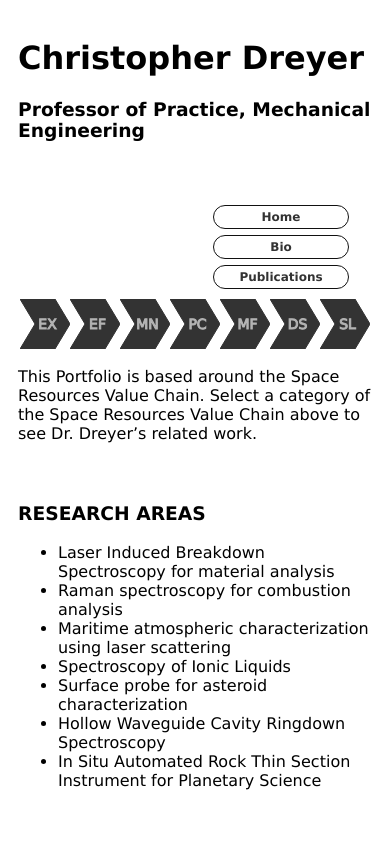
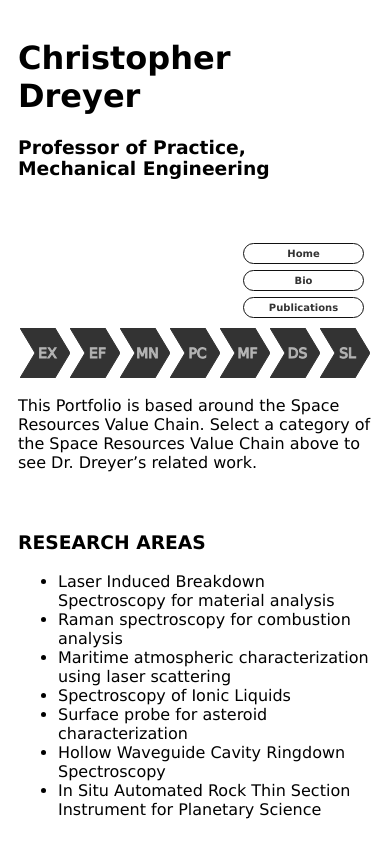
Before and after one commit to astrokd/CBDportfolio, a Gatsby site: page / in a window 390 px wide. Shown: the top 844 px of the page. Built offline with nearby package versions, Linux system fonts and the light colour scheme; Gatsby itself is replaced by a stand-in of ours.

Commit message:
adding headingstyles max width to media query

```diff
--- a/src/components/vclayout.module.css
+++ b/src/components/vclayout.module.css
@@ -13,7 +13,7 @@
 .headingStyles {
   margin-Top: 0;
   margin-Bottom: 32px;
-  max-Width: 420px;
+  max-Width: 520px;
   display: inline-block;
 }
 .subHeadingStyles {
@@ -37,7 +37,7 @@
 
 .linkStyles {
   float: right;
-  margin-right: 20px;
+  margin-right: 18px;
   margin-top: 10px;
   display: flex;
   flex-direction: column;
@@ -54,8 +54,8 @@
   font: bold 12px Verdana;
   color: #333;
   background-color: #fff;
-  transition-property: color, background-color;
-  transition-duration: 0.8s;
+  transition-property: all;
+  transition-duration: 0.5s;
   transition-timing-function: ease-out;
 }
 
@@ -65,3 +65,39 @@
   color: #fff;
   background-color: #333;
 }
+
+
+@media all and (max-width: 680px) {
+  .linkStyles {
+    margin-right: 5px;
+  }
+  .aLinks {
+    width: 95px;
+    font-size: 10px;
+  }
+  .headingStyles {
+    max-Width: 320px;
+  }
+}
+/*
+@media all and (max-width: 600px) {
+  .linkStyles {
+    margin-right: 0px;
+    margin-top: 2px;
+  }
+  .aLinks {
+    color: transparent;
+    width: 50px;
+    height: 8px;
+    margin: 2px 1px;
+    border-radius: 18px;
+    padding: 1px 1px;
+  }
+
+  .aLinks:hover,
+  .aLinks:focus,
+  .aLinks:active {
+    color: transparent;
+    background-color: #333;
+  }
+} */
```
